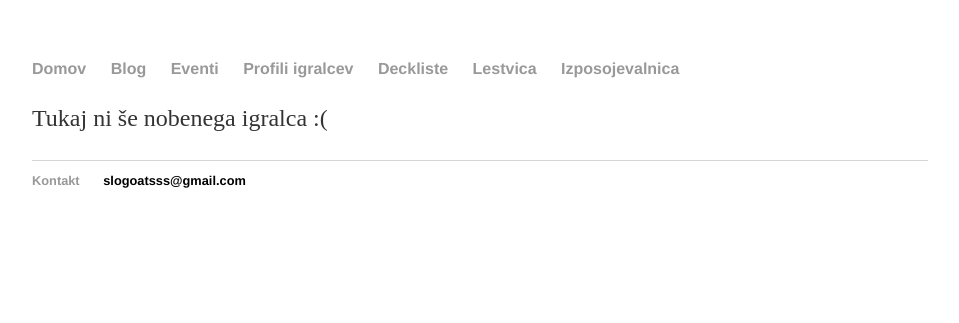
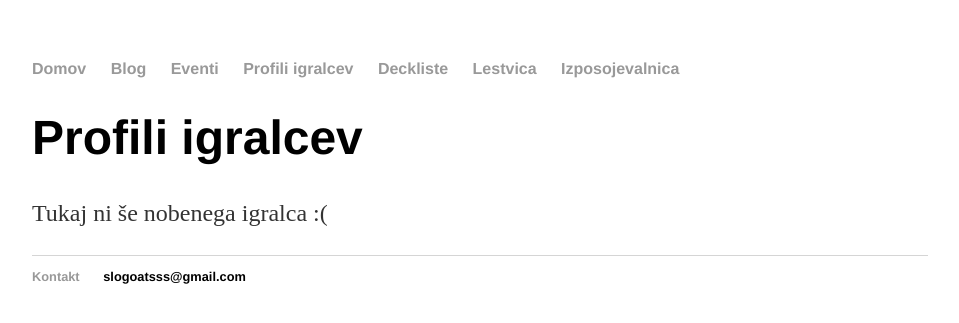
Before and after one commit to slogoatsss/slogoatsss.github.io, a Jekyll site: the page built from profili/index.html, in a window 1280 px wide. Shown: the top 323 px of the page, without its empty margins (160-1119 px from the left). Built offline with Jekyll 4.4.1, drawn with Linux system fonts in a browser that asks for light colours.

Commit message:
Update index.html

```diff
--- a/profili/index.html
+++ b/profili/index.html
@@ -3,6 +3,7 @@ layout: default
 title: Profili igralcev
 ---
 <div class="blurb">
+	<h1>Profili igralcev</h1>
 	<p>Tukaj ni še nobenega igralca :(
 	</p>
 </div><!-- /.blurb -->
```
